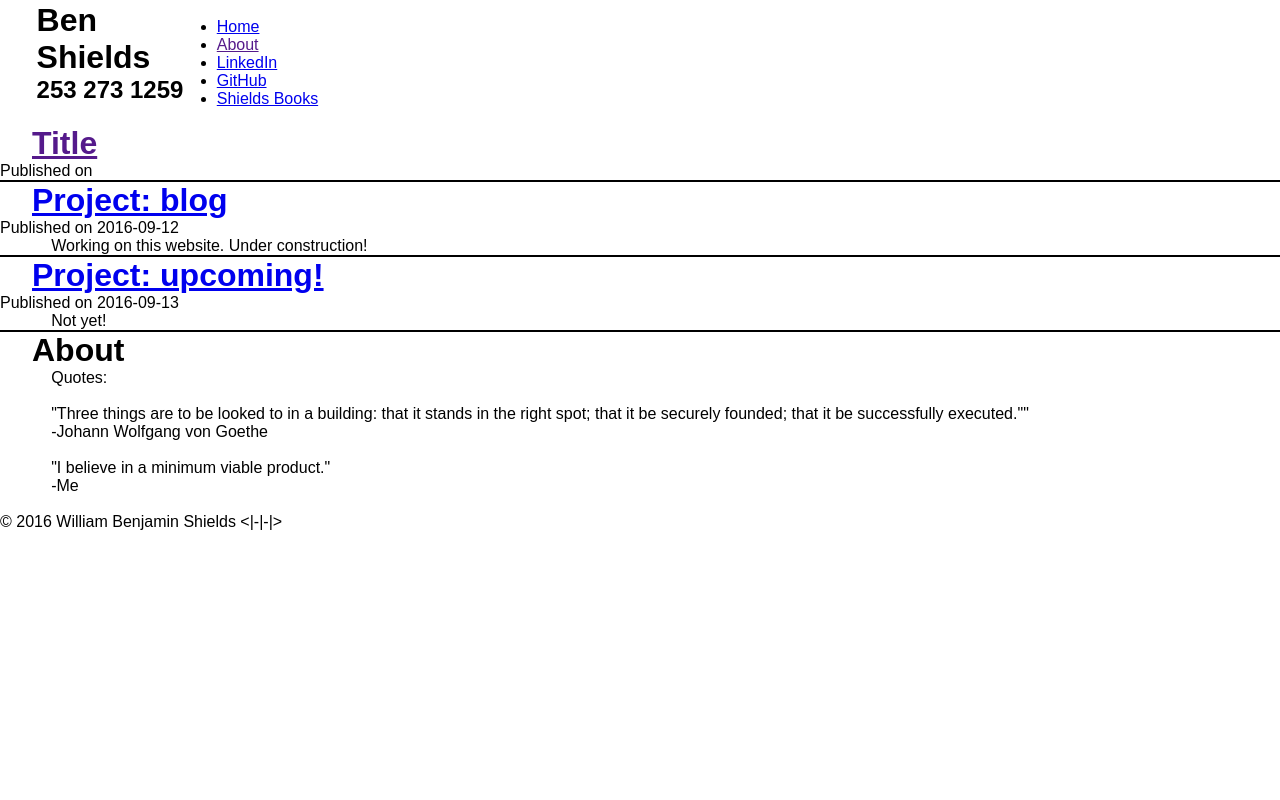
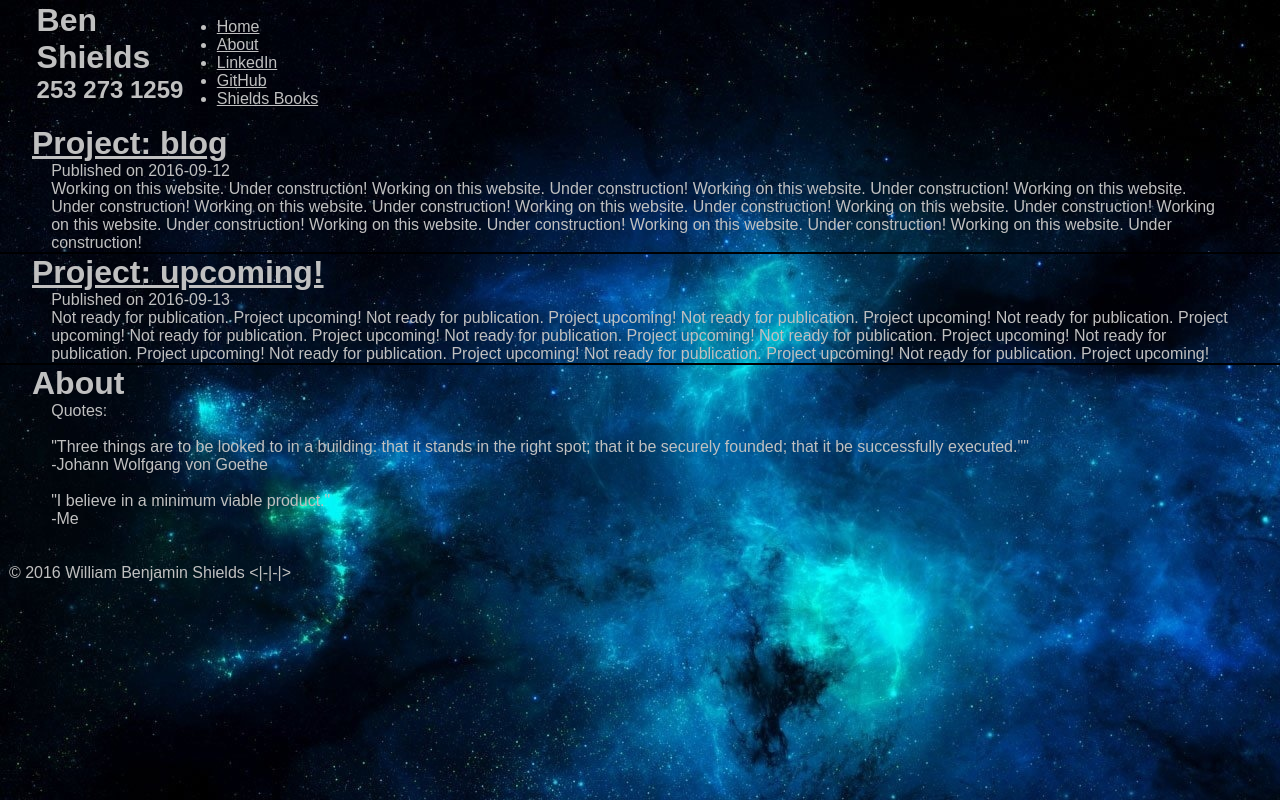
Before and after one commit to iamrobinhood12345/portfolio, a plain HTML site: page code/index.html in a window 1280 px wide. Drawn offline with Linux system fonts and the light colour scheme.

Commit message:
added single-page navigation, text color, and colorful background image

```diff
--- a/code/index.html
+++ b/code/index.html
@@ -3,7 +3,7 @@
   <head>
     <meta charset="utf-8">
     <meta name="viewport" content="width=device-height" intial-scale="1" />
-    <title>Ben's Projects</title>
+    <title>The Perfect Form</title>
     <link rel="stylesheet" href="vendor/styles/normalize.css">
     <link rel="stylesheet" href="vendor/style.css">
     <link rel="stylesheet" href="styles/base.css">
@@ -24,8 +24,8 @@
         <div class="icon-office">
         </div>
         <ul>
-          <li><a href="file:///Users/BigBen/CodeFellows/301/portfolio/code/index.html">Home</a></li>
-          <li><a href="">About</a></li>
+          <li class="tab" data-content="projects"><a href="file:///Users/BigBen/CodeFellows/301/portfolio/code/index.html">Home</a></li>
+          <li class="tab" data-content="about"><a href="">About</a></li>
           <li><a href="https://www.linkedin.com/in/william-shields-87740582?trk=nav_responsive_tab_profile_pic" target="_blank"> LinkedIn</a></li>
           <li><a href="https://github.com/iamrobinhood12345" target="_blank"> GitHub</a></li>
           <li><a href="https://shieldsbooks.wordpress.com/2016/06/06/25/" target="_blank"> Shields Books</a></li>
@@ -33,22 +33,22 @@
       </nav>
     </header>
     <main>
-      <section id="projects">
+      <section id="projects" class="tab-content">
         <article class="template">
           <header>
             <h1><a href="">
               Title
             </a></h1>
-            <div class="publishedLine">
+            <p class="publishedLine">
               <!--Published <time pubdate datetime="2000-01-01">Publish Time</time>-->
               Published on
-            </div>
+            </p>
             <!--<section class="article-body"><p>Working on this website. Under construction!</p></section>-->
           </header>
           <section class="article-body"></section>
         </article>
       </section>
-      <section id="about">
+      <section id="about" class="tab-content">
         <header>
           <h1>
           About
@@ -62,13 +62,17 @@
           <p>"I believe in a minimum viable product."</br>
           -Me<br/><br/>
           </p>
+          <p>
+           </br>
+          </p>
       </section>
     </main>
     <footer>
-      &copy; 2016 William Benjamin Shields <|-|-|>
+      &nbsp;&nbsp;&copy; 2016 William Benjamin Shields <|-|-|>
     </footer>
     <script src="scripts/jquery.js"></script>
     <script src="scripts/blogProjects.js"></script>
     <script src="scripts/article.js"></script>
+    <script src="scripts/articleView.js"></script>
   </body>
 </html>
--- a/code/scripts/article.js
+++ b/code/scripts/article.js
@@ -11,7 +11,7 @@ Article.prototype.toHtml = function() {
   var $newArticle = $('article.template').clone();
   $newArticle.find('h1 a').attr('href', this.projectUrl);
   $newArticle.find('h1 a').text(this.title);
-  $newArticle.find('div').append(this.publishedOn);
+  $newArticle.find('p').append(this.publishedOn);
   $newArticle.find('.article-body').append(this.body);
   $newArticle.removeClass('template');
   return $newArticle;
--- /dev/null
+++ b/code/scripts/articleView.js
@@ -0,0 +1,25 @@
+//var articleView = {};
+
+//articleView.handleMainNav = function () {
+  //$('.main-nav').on('click', '.tab', function() {
+    //$('.tab-content').hide();
+    //$('#' + $(this).attr('data-content')).fadeIn();
+  //});
+  //$('.main-nav .tab:first').click();
+//};
+
+//articleView.handleMainNav();
+
+
+//$('.tab').click(function() {
+  //console.log('tab clicked');
+//});
+//$('.tab:first').click();
+
+$('.tab').click(function(event) {
+  event.preventDefault();
+  $('.tab-content').hide();
+  console.log(''+this+'');
+  console.log(''+$(this)+'');
+  $('#'+$(this).attr('data-content')).fadeIn();
+});
--- a/code/scripts/blogProjects.js
+++ b/code/scripts/blogProjects.js
@@ -3,12 +3,12 @@ var ourLocalData = [
     title:        'Project: blog',
     projectUrl:   'https://github.com/iamrobinhood12345/portfolio',
     publishedOn:  '2016-09-12',
-    body:         '<p>Working on this website. Under construction!</p>'
+    body:         '<p>Working on this website. Under construction! Working on this website. Under construction! Working on this website. Under construction! Working on this website. Under construction! Working on this website. Under construction! Working on this website. Under construction! Working on this website. Under construction! Working on this website. Under construction! Working on this website. Under construction! Working on this website. Under construction! Working on this website. Under construction!</p>'
   },
   {
     title:        'Project: upcoming!',
     projectUrl:   'https://github.com/iamrobinhood12345?tab=repositories',
     publishedOn:  '2016-09-13',
-    body:         '<p>Not yet!</p>'
+    body:         '<p>Not ready for publication. Project upcoming! Not ready for publication. Project upcoming! Not ready for publication. Project upcoming! Not ready for publication. Project upcoming! Not ready for publication. Project upcoming! Not ready for publication. Project upcoming! Not ready for publication. Project upcoming! Not ready for publication. Project upcoming! Not ready for publication. Project upcoming! Not ready for publication. Project upcoming! Not ready for publication. Project upcoming!</p>'
   }
 ];
--- a/code/styles/base.css
+++ b/code/styles/base.css
@@ -1,3 +1,13 @@
+body {
+  background-image: url("images/blue-space2.jpg");
+  background-attachment: fixed;
+  color: silver;
+}
+
+a {
+  color: silver;
+}
+
 h1, h2 {
   margin: 0 2.5%
 }
--- a/code/styles/modules.css
+++ b/code/styles/modules.css
@@ -1,3 +1,8 @@
+
+.template {
+  display: none;
+}
+
 .heading-group-h1 {
   float: left;
 }
```
Also changed, not shown: code/styles/images/black-space.jpg (added), code/styles/images/blue-space.jpg (added), code/styles/images/blue-space2.jpg (added).
